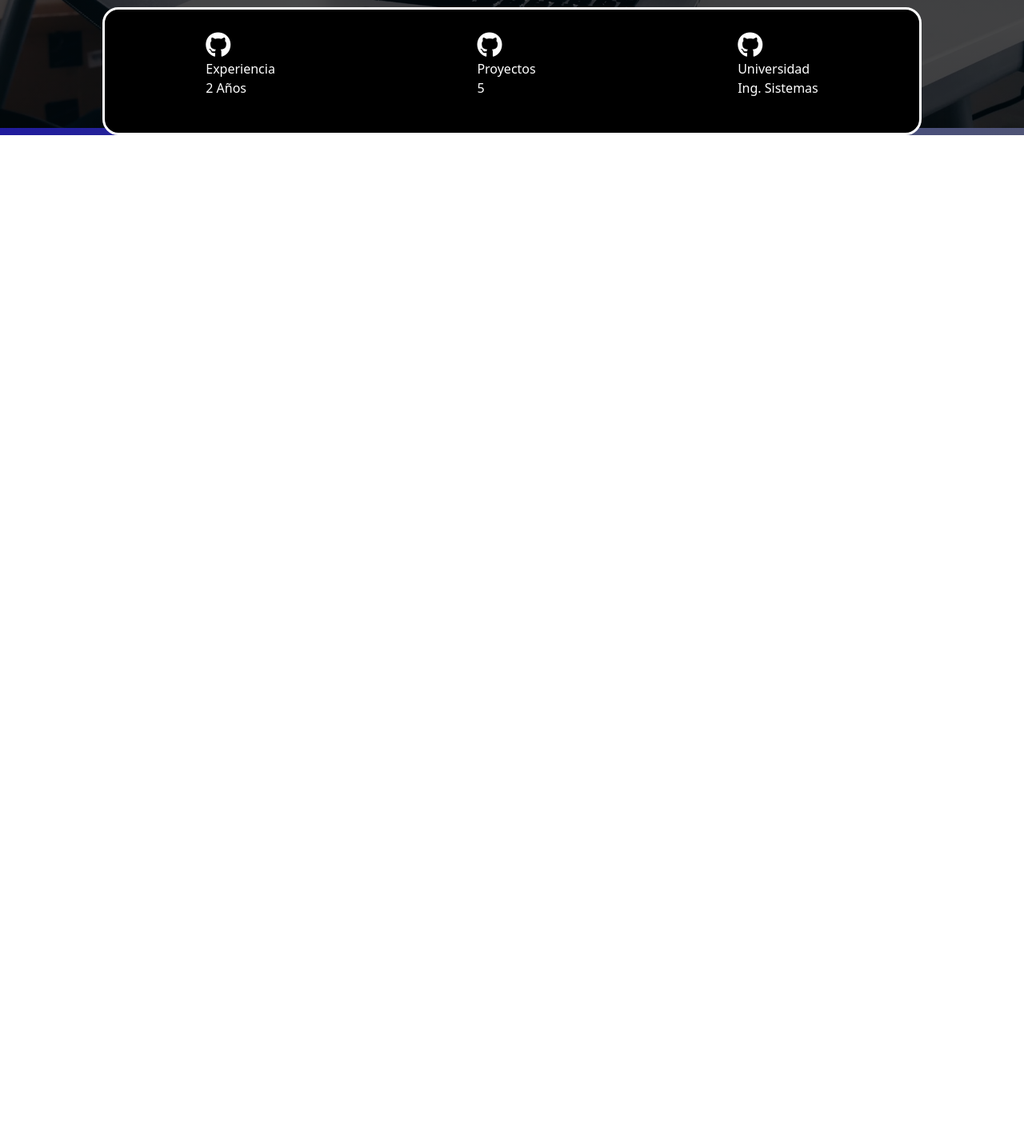
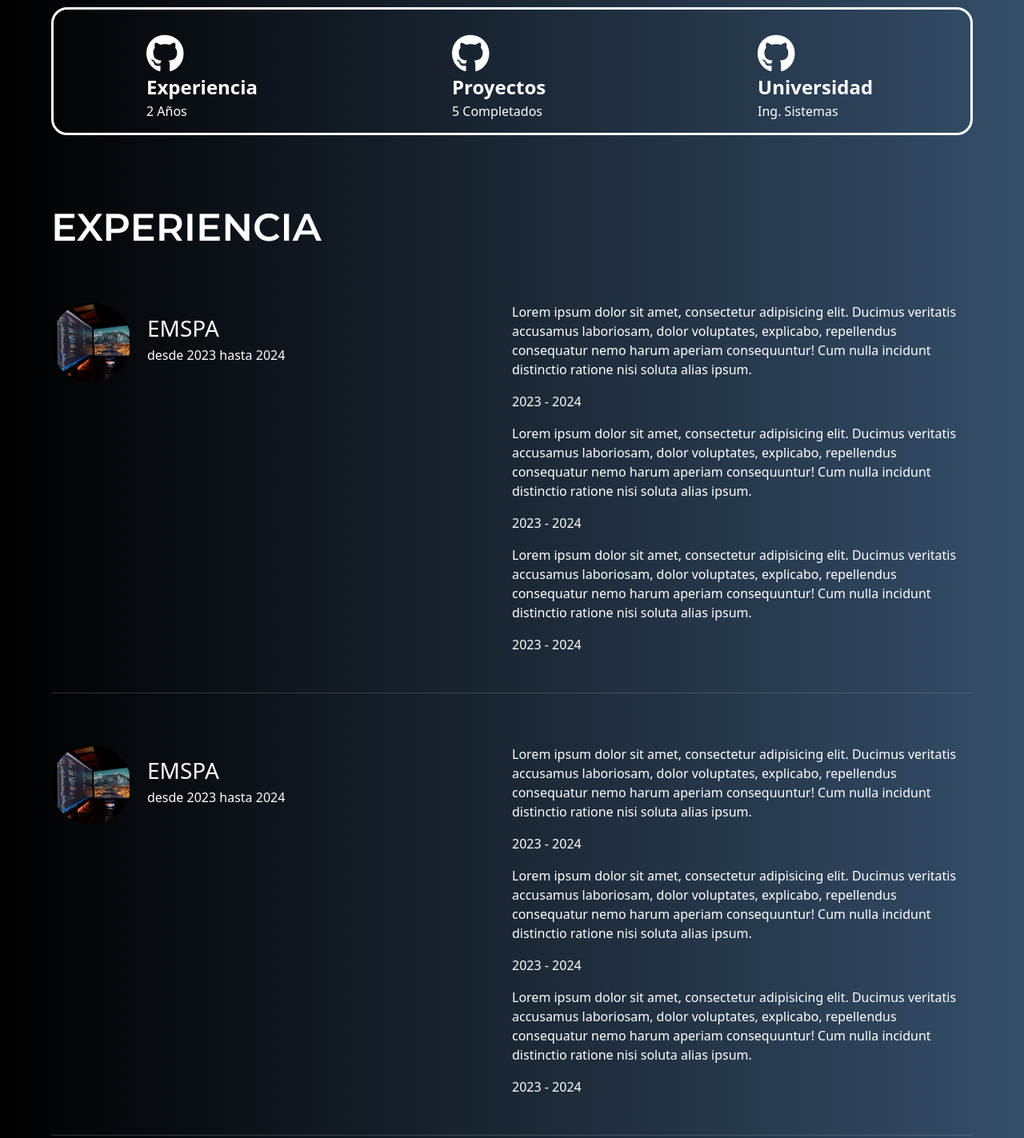
Before and after one commit to GabrielJose2102/portafolio-cv, a plain HTML site: page index.html in a window 1280 px wide. Shown: the part 640-2063 px from the top of the page at 80% size. Before the commit the page ends 809 px from the top, so only its background shows below. Drawn offline with nearby package versions, Linux system fonts and the light colour scheme.

Commit message:
seccion experiencia terminado, comienzo propuesta

```diff
--- /dev/null
+++ b/css/experence.css
@@ -0,0 +1,43 @@
+.experence {
+    width: 90%;
+    margin: auto;
+    margin-top: 6rem;
+    margin-bottom: 8rem;
+}
+
+.h2-experence {
+    font-size: 3rem;
+    font-family: Montserrat;
+    font-weight: bold;
+    margin-bottom: 4rem;
+}
+
+.content-project {
+    display: flex;
+    justify-content: space-between;
+}
+
+.line {
+    margin-bottom: 4rem;
+    width: 100%;
+}
+
+.title-content {
+    width: 40%;
+    display: flex;
+}
+
+.img-project {
+    max-width: 100px;
+    max-height: 100px;
+    margin-right: 20px;
+    border-radius: 50%;
+}
+
+.text-title {
+    margin-top: 1rem;
+}
+
+.description-content {
+    width: 50%;
+}
--- a/css/styles.css
+++ b/css/header.css
@@ -3,7 +3,14 @@
 
 body {
     color: #fff;
-    background: linear-gradient(90deg, #201b9d,#343d8d,#4f5475);
+    /*background: linear-gradient(90deg, #201b9d,#343d8d,#4f5475);*/
+    /*background: linear-gradient(90deg, #6f36bc,#36174d);*/
+    /*background: linear-gradient(0deg, #11053b,#1e0b63,#11053b);*/
+    /*background: linear-gradient(90deg, #000000,#000040);*/
+    /*background: linear-gradient(90deg, #000040,#000000);*/
+    background: linear-gradient(90deg, #0b0d0f,#1a1d21,#292e36);
+    background: linear-gradient(90deg, #354e69,#000000);
+    background: linear-gradient(90deg, #000000,#354e69);
 }
 
 /*text white*/
@@ -36,10 +43,24 @@ body {
     margin: auto;
 }
 
+.content-link {
+    position: relative;
+    width: 25%;
+    justify-items: baseline;
+    margin-left: 25%;
+}
+
+.navbar-nav {
+    justify-content: center;
+    gap: 20px;
+}
+
+
 .navbar-nav ul {
     position: relative;
     margin-right: auto;
 }
+
 
 
 /*header networks*/
@@ -79,7 +100,7 @@ body {
 
 /*header presentacion*/
 .header {
-    background: linear-gradient(rgba(0, 0, 0, .7), rgba(0, 0, 0, .7)), url("../img/FondoInicio.png");
+
     background-size: cover;
     background-position: center center;
     height: 100vh;
@@ -170,15 +191,32 @@ body {
 
 /*Summary description*/
 .content-summary {
-    background: #000;
     display: flex;
     justify-content: space-around;
     align-items: center;
     position: relative;
-    width: 80%;
+    width: 90%;
     height: 10rem;
     margin: auto;
     top: -7.2rem;
     border: solid #fff 3px;
     border-radius: 20px;
 }
+
+.info-summary {
+    width: 150px;
+    padding-top: 2rem;
+}
+
+.icon-summary {
+    font-size: 3rem;
+}
+
+.title-summary {
+    font-size: 1.5rem;
+    font-weight: bold;
+}
+
+.description-summary {
+    font-size: 1rem;
+}
--- /dev/null
+++ b/css/proporsal.css
@@ -0,0 +1,47 @@
+hr {
+    width: 90%;
+    margin: auto;
+    margin-bottom: 2rem;
+    margin-top: 2rem;
+    color: #aaa;
+}
+
+.proporsal {
+    display: flex;
+    justify-content: space-between;
+    margin: auto;
+}
+
+.text-proporsal {
+    margin-left: 4rem;
+}
+
+.text-proporsal h3 {
+    font-size: 3rem;
+}
+
+.text-proporsal p {
+    font-size: 2rem;
+    color: #aaa;
+}
+
+.btn-proporsal {
+    margin-right: 4rem;
+}
+
+.btn-proporsal a {
+    text-decoration: none;
+    display: inline-block;
+    margin: 10px;
+    padding: 20px 25px;
+    border: 2px solid #fff;
+    border-radius: 50px;
+    color: #fff;
+    font-weight: bold;
+    transition: .5s;;
+}
+
+.btn-proporsal a:hover {
+    background-color: #4f88ed;
+    color: #fff;
+}
--- a/index.html
+++ b/index.html
@@ -16,14 +16,18 @@
   <link rel="stylesheet" href="https://cdnjs.cloudflare.com/ajax/libs/font-awesome/6.1.2/css/all.min.css"
     integrity="sha512-1sCRPdkRXhBV2PBLUdRb4tMg1w2YPf37qatUFeS7zlBy7jJI8Lf4VHwWfZZfpXtYSLy85pkm9GaYVYMfw5BC1A=="
     crossorigin="anonymous" referrerpolicy="no-referrer" />
-  <!--Normalize-->
+  <!--Styles-->
   <link rel="stylesheet" href="css/Normalize.css">
-  <link rel="stylesheet" href="css/styles.css">
+  <link rel="stylesheet" href="css/header.css">
+  <link rel="stylesheet" href="css/experence.css">
+  <link rel="stylesheet" href="css/proporsal.css">
+
+
 </head>
 
 <body>
 
-  <!--header-->
+  <!--HEADER-->
 
   <!--HEADER PRESENTACION-->
   <section class="header">
@@ -36,7 +40,7 @@
           <span class="navbar-toggler-icon"></span>
         </button>
         <div class="collapse navbar-collapse container-nav" id="navbarSupportedContent">
-          <div class="">
+          <div class="content-link">
             <ul class="navbar-nav mb-2 mb-lg-0">
               <li class="nav-item">
                 <a class="nav-link active txt-white selected" aria-current="page" href="#">INICIO</a>
@@ -92,18 +96,18 @@
     </div>
 
     <div class="content-summary">
-      <div class="experence">
-        <i class="fa-brands fa-github txt-white icon"></i>
+      <div class="info-summary">
+        <i class="fa-brands fa-github icon-summary txt-white icon"></i>
         <div class="title-summary">Experiencia</div>
         <p class="description-summary">2 Años</p>
       </div>
-      <div class="projects">
-        <i class="fa-brands fa-github txt-white icon"></i>
+      <div class="info-summary">
+        <i class="fa-brands fa-github icon-summary txt-white icon"></i>
           <div class="title-summary">Proyectos</div>
-        <p class="description-summary">5</p>
+        <p class="description-summary">5 Completados</p>
       </div>
-      <div class="university">
-        <i class="fa-brands fa-github txt-white icon"></i>
+      <div class="info-summary">
+        <i class="fa-brands fa-github icon-summary txt-white icon"></i>
         <div class="title-summary">Universidad</div>
         <p class="description-summary">Ing. Sistemas</p>
       </div>
@@ -111,37 +115,132 @@
 
   </section>
 
-<!--
-    SECCION SORE MI
+<!--EXPERENCE-->
 
-    <section id="about-me" class="section-about">
-      <div class="container-photo">
-        <h1 class="main-text">ING. DE SISTEMAS</h1>
-        <img src="img/Fondo.png" alt="" />
-     </div>
-      <div class="about-me">
-        <p class="title-section">SOBRE MI</p>
-        <h2>Hola, soy <span>Gabriel Torrealba</span></h2>
-        <h3>INGENIERO DE SISTEMAS</h3>
-        <p>
-          Mi principal objetivo es formar parte en una empresa donde pueda poner en práctica todas mis
-          habilidades y conocimientos aportar en el desarrollo de la organización y colaborar en el desarrollo
-          de sus procesos, de tal forma que pueda establecerme en su equipo de trabajo y tener la oportunidad
-          de crecimiento tanto en lo laboral, personal y profesionalmente.<br><br>
+<section class="experence">
+  <h2 class="h2-experence">EXPERIENCIA</h2>
 
-          Actualmente realizo maquetacion, rediseño y programo nuevos sitios web y
-          aplicaciones, ya sea del lado del cliente (Front-end)
-         como del lado del servidor (Back-end).<br><br>
+  <div class="content-project">
 
-          Continuamente aprendiendo y adquiriendo nuevas habilidades, desarrollandome de la mano de las
-          tendencias tecnológicas en el campo del desarrollo de Software en general.<br><br>
+    <div class="title-content">
+      <img class="img-project" src="img/Fondo.png" alt="">
+      <div class="text-title">
+        <h3 class="title-experence">EMSPA</h3>
+        <h6 class="subtitle-experence">desde 2023 hasta 2024</h6>
+      </div>
+    </div>
 
-        </p>
-        <a href="Curriculum/Curriculum Gabriel Jose Torrealba Luque CI27479490.pdf" target="_blank">Descargar CV</a>
+    <div class="description-content">
+      <p class="description-project">Lorem ipsum dolor sit amet, consectetur adipisicing elit.
+        Ducimus veritatis accusamus laboriosam, dolor voluptates, explicabo,
+        repellendus consequatur nemo harum aperiam consequuntur! Cum nulla incidunt
+        distinctio ratione nisi soluta alias ipsum.
+      </p>
+      <p class="date-description">2023 - 2024</p>
+      <p class="description-project">Lorem ipsum dolor sit amet, consectetur adipisicing elit.
+        Ducimus veritatis accusamus laboriosam, dolor voluptates, explicabo,
+        repellendus consequatur nemo harum aperiam consequuntur! Cum nulla incidunt
+        distinctio ratione nisi soluta alias ipsum.
+      </p>
+      <p class="date-description">2023 - 2024</p>
+      <p class="description-project">Lorem ipsum dolor sit amet, consectetur adipisicing elit.
+        Ducimus veritatis accusamus laboriosam, dolor voluptates, explicabo,
+        repellendus consequatur nemo harum aperiam consequuntur! Cum nulla incidunt
+        distinctio ratione nisi soluta alias ipsum.
+      </p>
+      <p class="date-description">2023 - 2024</p>
+    </div>
+
+  </div>
+  <hr class="line">
+
+  <div class="content-project">
+
+    <div class="title-content">
+      <img class="img-project" src="img/Fondo.png" alt="">
+      <div class="text-title">
+        <h3 class="title-experence">EMSPA</h3>
+        <h6 class="subtitle-experence">desde 2023 hasta 2024</h6>
       </div>
-    </section>
+    </div>
 
-  -->
+    <div class="description-content">
+      <p class="description-project">Lorem ipsum dolor sit amet, consectetur adipisicing elit.
+        Ducimus veritatis accusamus laboriosam, dolor voluptates, explicabo,
+        repellendus consequatur nemo harum aperiam consequuntur! Cum nulla incidunt
+        distinctio ratione nisi soluta alias ipsum.
+      </p>
+      <p class="date-description">2023 - 2024</p>
+      <p class="description-project">Lorem ipsum dolor sit amet, consectetur adipisicing elit.
+        Ducimus veritatis accusamus laboriosam, dolor voluptates, explicabo,
+        repellendus consequatur nemo harum aperiam consequuntur! Cum nulla incidunt
+        distinctio ratione nisi soluta alias ipsum.
+      </p>
+      <p class="date-description">2023 - 2024</p>
+      <p class="description-project">Lorem ipsum dolor sit amet, consectetur adipisicing elit.
+        Ducimus veritatis accusamus laboriosam, dolor voluptates, explicabo,
+        repellendus consequatur nemo harum aperiam consequuntur! Cum nulla incidunt
+        distinctio ratione nisi soluta alias ipsum.
+      </p>
+      <p class="date-description">2023 - 2024</p>
+    </div>
+
+  </div>
+  <hr class="line">
+
+  <div class="content-project">
+
+    <div class="title-content">
+      <img class="img-project" src="img/Fondo.png" alt="">
+      <div class="text-title">
+        <h3 class="title-experence">EMSPA</h3>
+        <h6 class="subtitle-experence">desde 2023 hasta 2024</h6>
+      </div>
+    </div>
+
+    <div class="description-content">
+      <p class="description-project">Lorem ipsum dolor sit amet, consectetur adipisicing elit.
+        Ducimus veritatis accusamus laboriosam, dolor voluptates, explicabo,
+        repellendus consequatur nemo harum aperiam consequuntur! Cum nulla incidunt
+        distinctio ratione nisi soluta alias ipsum.
+      </p>
+      <p class="date-description">2023 - 2024</p>
+      <p class="description-project">Lorem ipsum dolor sit amet, consectetur adipisicing elit.
+        Ducimus veritatis accusamus laboriosam, dolor voluptates, explicabo,
+        repellendus consequatur nemo harum aperiam consequuntur! Cum nulla incidunt
+        distinctio ratione nisi soluta alias ipsum.
+      </p>
+      <p class="date-description">2023 - 2024</p>
+      <p class="description-project">Lorem ipsum dolor sit amet, consectetur adipisicing elit.
+        Ducimus veritatis accusamus laboriosam, dolor voluptates, explicabo,
+        repellendus consequatur nemo harum aperiam consequuntur! Cum nulla incidunt
+        distinctio ratione nisi soluta alias ipsum.
+      </p>
+      <p class="date-description">2023 - 2024</p>
+    </div>
+
+  </div>
+  <hr class="line">
+
+</section>
+
+<hr>
+
+<section class="proporsal">
+
+  <div class="text-proporsal">
+    <h3>¿Tienes algun proyecto?</h3>
+    <p>Trabjemos juntos</p>
+  </div>
+
+  <div class="btn-proporsal">
+    <a class="linkedin-proporsal">Linkedin</a>
+    <a class="gmail-proporsal">Gmail</a>
+  </div>
+
+</section>
+
+<hr>
 
 
 </body>
```
Also changed, not shown: 1 other file.
